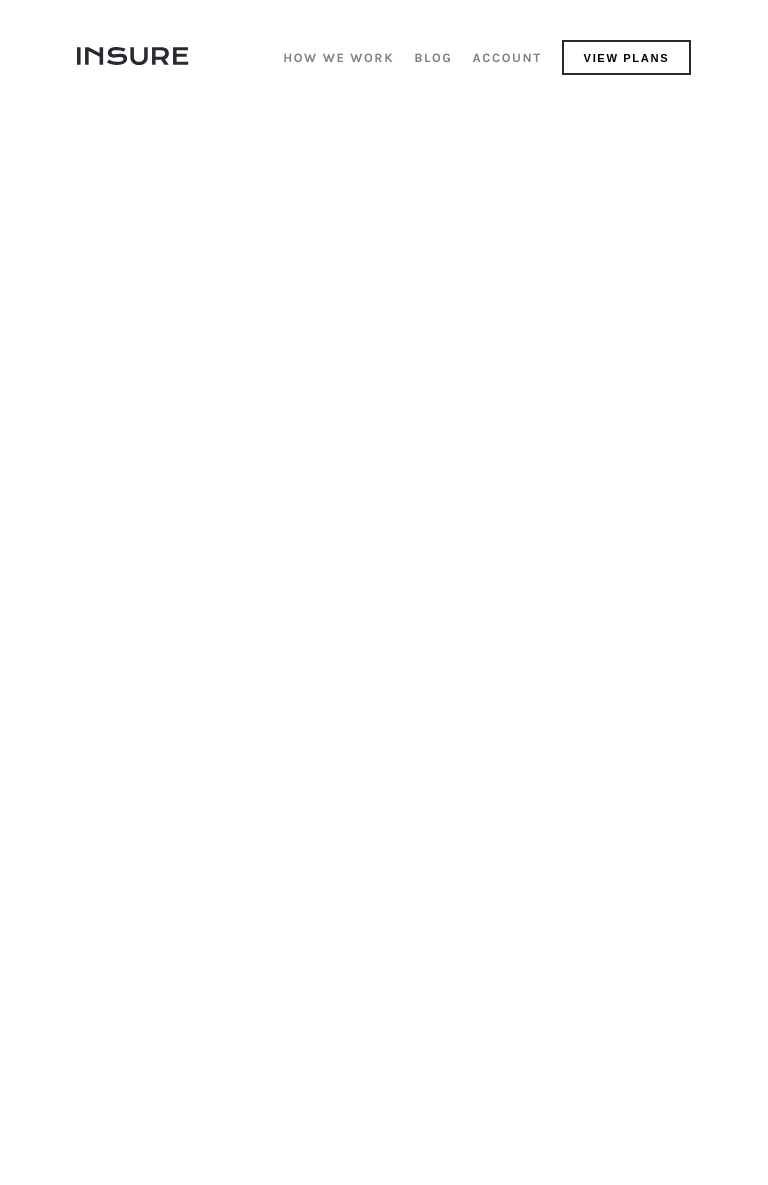
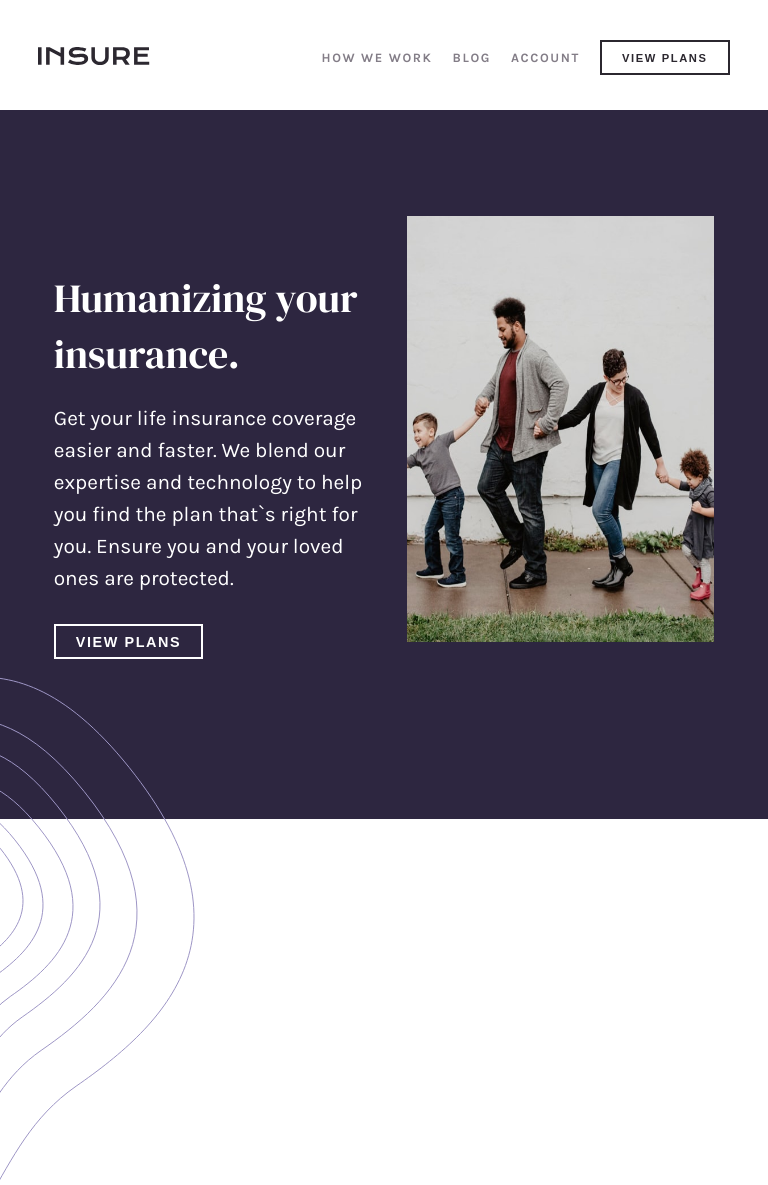
Before and after one commit to SoftCore01/inspire, a website built with Vite: page index.html in a window 768 px wide. Before the commit the page ends 800 px from the top, so only its background shows below. Built offline with nearby package versions, Linux system fonts and the light colour scheme.

Commit message:
Humanize section complete

```diff
--- a/index.html
+++ b/index.html
@@ -26,11 +26,34 @@
       <a href="account">ACCOUNT</a>
       <button>View Plans</button>
     </nav>
-    <button class="burger">
+    <div class="burger">
       <img class="burger-img" src="./public/icon-hamburger.svg" alt="icon-hamburger">
       <img class="close" src="./public/icon-close.svg" alt="close-icon">
-    </button>
+    </div>
   </header>
+
+  <main>
+    <div class="intro">
+      <img class="mobile-img" src="./public/bg-pattern-intro-right-mobile.svg" alt="">
+      <img class="desktop-img" src="./public/bg-pattern-intro-left-desktop.svg" alt="">
+    </div>
+
+    <section class="img">
+      <img class="desktop-img" src="./public/image-intro-desktop.jpg" alt="desktop-img-intro">
+      <img class="mobile-img" src="./public/image-intro-mobile.jpg" alt="">
+    </section>
+
+    <section class="humanize-section">
+      <div>
+        <h1>Humanizing your insurance.</h1>
+        <p>
+          Get your life insurance coverage easier and faster. We blend our expertise and technology to help you find the plan that`s right for you. Ensure you and your loved ones are protected.
+        </p>
+        <button>VIEW PLANS</button>
+      </div>
+
+    </section>
+  </main>
 
 </body>
 </html>
--- a/style.scss
+++ b/style.scss
@@ -28,12 +28,28 @@ html {
     font-size: 16px;
 }
 
+h1 {
+    font-size: 2.5rem;
+    font-family: "DM Serif Display", serif;
+    font-weight: 400;
+    line-height: 3.5rem;
+    margin-bottom: 20px;
+}
+
+p {
+    font-size: 1.3rem;
+    font-family: "Karla", sans-serif;
+    font-weight: 400;
+}
+
 a,
 a:any-link {
     text-decoration: none;
     font-family: "Karla", sans-serif;
 }
-
+img {
+    max-width: 100%;
+}
 header {
     @extend %general-padding;
     display: flex;
@@ -42,9 +58,34 @@ header {
     position: relative;
 }
 
+button {
+    align-items: center;
+    font-size: 0.9rem;
+    padding: 0 20px;
+    letter-spacing: 0.1rem;
+    font-weight: bolder;
+    height: 35px;
+    border: 2px solid white;
+    background-color: transparent;
+    text-transform: uppercase;
+    color: white;
+    &:hover,
+    &:focus {
+        background-color: white;
+        color: $very-dark-violet;
+        outline: none;
+        cursor: pointer;
+    }
+}
+
+main {
+    position: relative;
+}
+
 .desktop-nav {
     display: none;
 }
+
 .mobile-nav {
     display: none;
     flex-direction: column;
@@ -69,26 +110,8 @@ header {
             color: rgba(255, 255, 255, 0.74);
         }
     }
-     button {
-            align-items: center;
-            font-size: 0.9rem;
-            padding: 0 20px;
-            letter-spacing: 0.1rem;
-            font-weight: bolder;
-            height: 35px;
-            border: 2px solid white;
-            background-color: transparent;
-            text-transform: uppercase;
-            color: white;
-            &:hover,
-            &:focus {
-                background-color: white;
-                color: $very-dark-violet;
-                outline: none;
-            }
-        }
 }
-.close {
+.close, .desktop-img {
     display: none;
 }
 
@@ -98,9 +121,97 @@ header {
     border: none;
 }
 
+.img {
+    img {
+        width: 100%;
+        height: 100%;
+    }
+}
 
+.desktop-img {
+    display: none;
+}
+
+.humanize-section {
+    margin-top: -5px;
+    color: white;
+    background-color: $dark-violet;
+    text-align: center;
+    padding: 20vh 10vw;
+    line-height: 2rem;
+    background-image: url(./public/bg-pattern-intro-left-mobile.svg);
+    background-position: top left;
+    background-repeat: no-repeat;
+    p {
+        margin-bottom: 30px;
+    }
+}
+
+.intro {
+    position: absolute;
+    top: 85%;
+    right: 0;
+}
+
+@media screen and (min-width: 600px ) and (max-width: 768px) {
+    header {
+        padding: 5vh 5vw;
+    }
+    .desktop-img {
+        display: inline;
+    }
+    .mobile-img {
+        display: none;
+    }
+    .img {
+        width: 40%;
+        height: 60%;
+        position: absolute;
+        top: 20vh;
+        right: 0;
+    }
+    .humanize-section {
+        background-image: unset;
+        text-align: left;
+        padding: 20vh 7vw;
+
+        div {
+            width: 60%;
+        }
+    }
+    .intro {
+        right: unset;
+        left: 0;
+        top: 85%;
+    }
+}
 
 @media screen and (min-width: 768px) {
+    .intro {
+        right: unset;
+        left: 0;
+        top: 80%;
+    }
+    .humanize-section {
+        background-image: unset;
+        text-align: left;
+
+        div {
+            width: 50%;
+        }
+    }
+    .img {
+        width: 40%;
+        position: absolute;
+        top: 15%;
+        right: 7%;
+    }
+    .desktop-img {
+        display: inline;
+    }
+    .mobile-img {
+        display: none;
+    }
 
     .mobile-nav {
         display: none;
@@ -134,6 +245,7 @@ header {
             border: 2px solid $very-dark-violet;
             background-color: transparent;
             text-transform: uppercase;
+            color: $very-dark-violet;
 
             &:hover,
             &:focus {
```
Also changed, not shown: style.css, 1 other file.
